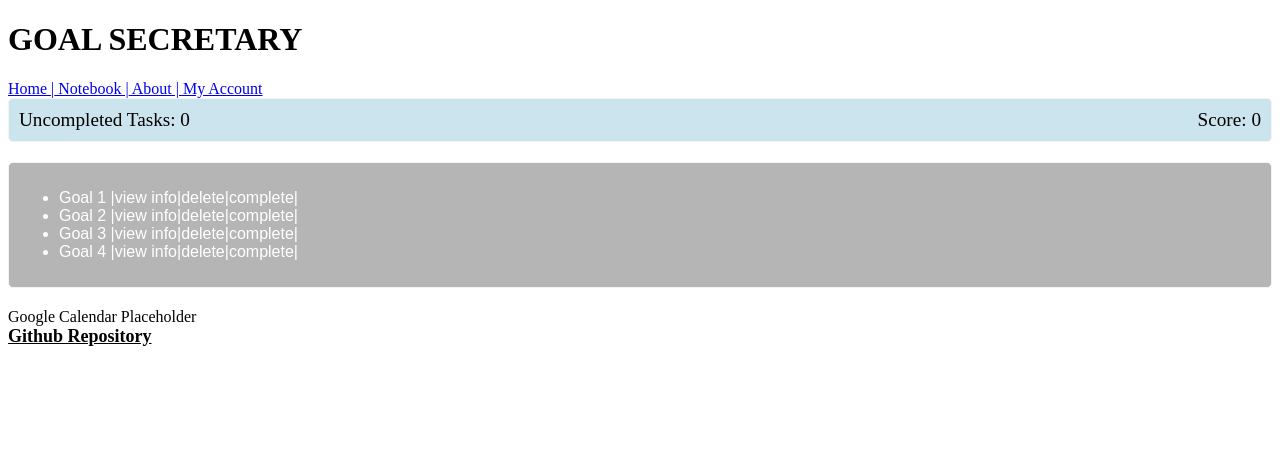
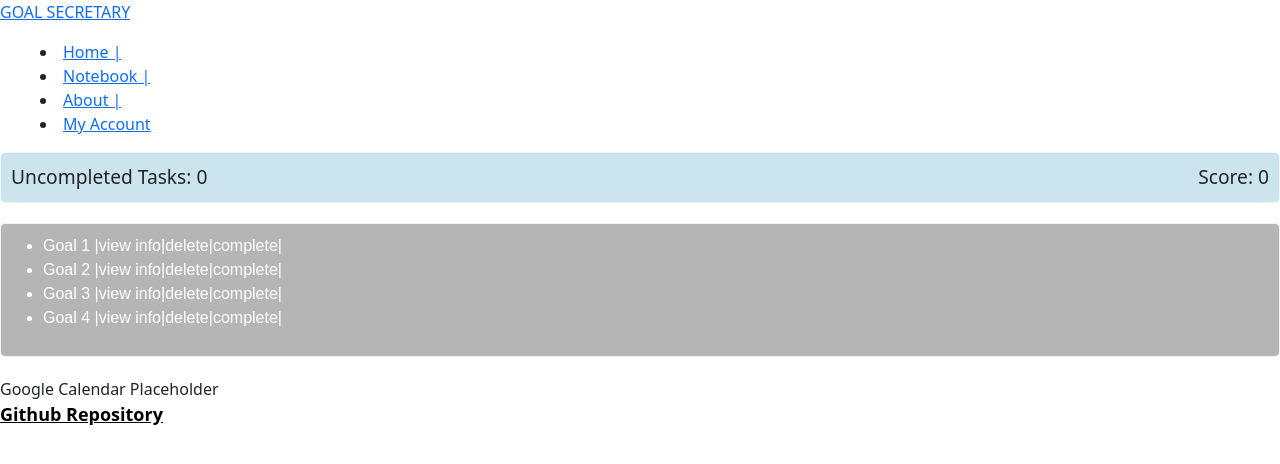
Before and after one commit to CaDragon1/startup, a plain HTML site: page src/html/index.html in a window 1280 px wide. Drawn offline with nearby package versions, Linux system fonts and the light colour scheme.

Commit message:
Made the navbar easier to use css on

```diff
--- a/src/html/index.html
+++ b/src/html/index.html
@@ -5,20 +5,41 @@
         <!-- meta name="viewport"
         content="width=device-width, initial-scale=1.0"> -->
             <title>Goal Secretary</title>
-            <link rel="stylesheet" href="../css/style.css">
+            <link rel="stylesheet" href="../css/index.css">
+            <!-- Including bootstrap CSS framework -->
+            <link rel="stylesheet"
+            href="https://cdn.jsdelivr.net/npm/bootstrap@5.3.3/dist/css/bootstrap.min.css"
+            integrity="sha384-QWTKZyjpPEjISv5WaRU9OFeRpok6YctnYmDr5pNlyT2bRjXh0JMhjY6hW+ALEwIH"
+            crossorigin="anonymous">
 
     </head>
+
+    <!-- I liked how simon did its navbar.
+    Redoing mine to reflect better design.
+    Also adding a class to most things for easier css implementation. -->
     <body>
-        <header>
-            <h1>GOAL SECRETARY</h1>
+        <header class="header-nav">
+            <nav class="navigation">
+                <a class="logo" href="#">GOAL SECRETARY</h1>
+                <menu class="navigation">
+                    <li class="navbar-item">
+                        <a href="home.html">Home |</a>
+                    </li>
+                    <li class="navbar-item">
+                        <a href="notebook.html"> Notebook |</a>
+                    </li>
+                    <li class="navbar-item">
+                        <a href="about.html"> About |</a>
+                    </li>
+                    <li class="navbar-item">
+                        <a href="account.html"> My Account</a>
+                    </li>
+                </menu>
+            </nav>
         </header>
 
 
-        <nav>
-            <div class="navigation">
-                <a href="home.html">Home |</a><a href="notebook.html"> Notebook |</a><a href="about.html"> About |</a><a href="account.html"> My Account</a>
-            </div>
-        </nav>
+
 
 
 
```
Also changed, not shown: notes.md (+3 -0 lines), src/html/about.html (+18 -7 lines), src/html/account.html (+18 -7 lines), src/html/notebook.html (+18 -7 lines).
